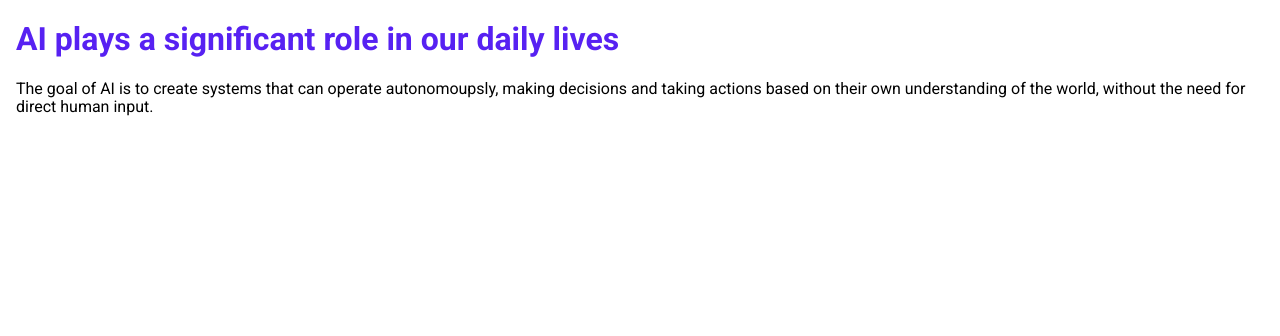
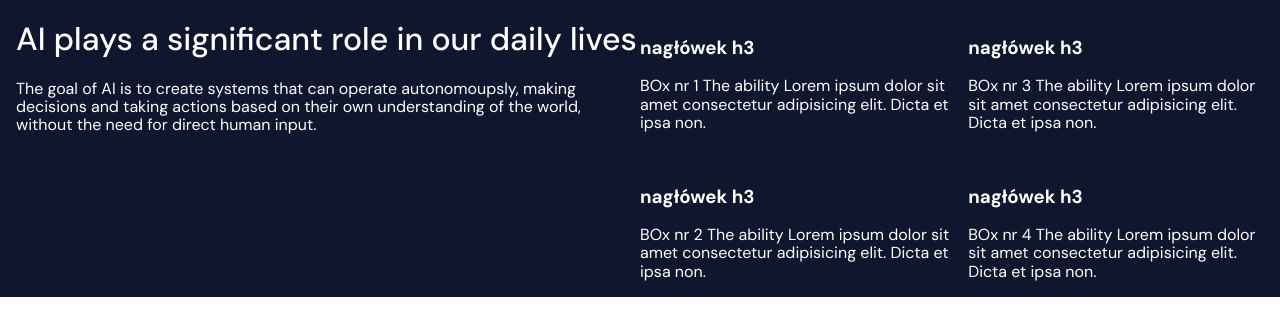
Before and after one commit to Korka3/invo_ai, a website built with Vite: page index.html in a window 1280 px wide. Built offline with nearby package versions, Linux system fonts and the light colour scheme.

Commit message:
html structure desktop

```diff
--- a/index.html
+++ b/index.html
@@ -11,15 +11,47 @@
 <!-- In order to start your challenge, remove all the content inside <div id="home-page"></div> and start coding :) -->
 
 <body>
-  <section class="t-areas">
+  <section class="hp-areas">
     <div class="l-container">
-      <div class="t-areas-header">
-        <h1>AI plays a significant role in our daily lives</h1>
-        <p>The goal of AI is to create systems that can operate autonomoupsly, making decisions and taking actions based
-          on their own understanding of the world, without the need for direct human input.</p>
+      <div class="l-row l-row-dt">
+        <div class="l-col l-col--dt50">
+          <h1 class="heading">AI plays a significant role in our daily lives</h1>
+          <p>The goal of AI is to create systems that can operate autonomoupsly, making decisions and taking actions
+            based
+            on their own understanding of the world, without the need for direct human input.
+        </div>
+        <div class="l-col l-col--dt50 l-row">
+          <div class="l-row l-row-tb">
+            <div class="l-col l-col--tb50">
+              <div>
+                <img>
+                <h3>nagłówek h3</h3>
+                <p> BOx nr 1 The ability Lorem ipsum dolor sit amet consectetur adipisicing elit. Dicta et ipsa non.</p>
+              </div>
+              <div>
+                <img>
+                <h3>nagłówek h3</h3>
+                <p> BOx nr 2 The ability Lorem ipsum dolor sit amet consectetur adipisicing elit. Dicta et ipsa non.</p>
+              </div>
+            </div>
+          </div>
+          <div class="l-col l-col--dt50 l-row l-row-tb">
+            <div class="l-col l-col--tb50">
+              <div>
+                <img>
+                <h3>nagłówek h3</h3>
+                <p> BOx nr 3 The ability Lorem ipsum dolor sit amet consectetur adipisicing elit. Dicta et ipsa non.</p>
+              </div>
+              <div>
+                <img>
+                <h3>nagłówek h3</h3>
+                <p> BOx nr 4 The ability Lorem ipsum dolor sit amet consectetur adipisicing elit. Dicta et ipsa non.</p>
+              </div>
+            </div>
+          </div>
+        </div>
+
       </div>
-
-
 
     </div>
   </section>
--- a/package.json
+++ b/package.json
@@ -9,7 +9,7 @@
     "preview": "vite preview"
   },
   "devDependencies": {
-    "gulp": "^3.9.1",
+    "gulp": "^4.0.2",
     "sass": "^1.58.0",
     "vite": "^4.1.0"
   }
--- a/src/global-styles/style.scss
+++ b/src/global-styles/style.scss
@@ -1,22 +1,25 @@
 /// Main Styles File
 /// Here we import all the global Styles files we need for our project.
+
+@import "styles/mixins.scss";
 
 // base
 @import "styles/normalize.scss";
 @import "styles/root.scss";
 @import "styles/fonts.scss";
-// mixins
-@import "tools/mixins.scss";
+
 // layout
 @import "styles/layout/container.scss";
 @import "styles/layout/column.scss";
 @import "styles/layout/row.scss";
 
+@import "styles/headdings.scss";
+
 body {
-  font-family: "Roboto", sans-serif;
+  font-family: "DM sans", sans-serif;
   color: var(--color-primary);
 }
 
 p {
-  color: var(--color-on-surface);
+  color: var(--color-secondary);
 }
--- a/src/global-styles/styles/fonts.scss
+++ b/src/global-styles/styles/fonts.scss
@@ -1,4 +1,5 @@
 /// Main Fonts File
 /// Here we import all the fonts files we need for our project.
 
-@import url('https://fonts.googleapis.com/css2?family=Roboto:ital,wght@0,100;0,300;0,400;0,500;0,700;0,900;1,100;1,300;1,400;1,500;1,700;1,900&display=swap');
+@import url("https://fonts.googleapis.com/css2?family=Roboto:ital,wght@0,100;0,300;0,400;0,500;0,700;0,900;1,100;1,300;1,400;1,500;1,700;1,900&display=swap");
+@import url("https://fonts.googleapis.com/css2?family=DM+Sans:wght@400;500;700&family=Open+Sans:wght@300;400;700&display=swap");
--- /dev/null
+++ b/src/global-styles/styles/headdings.scss
@@ -0,0 +1,13 @@
+.heading {
+  font-size: var(--font-size-2);
+  font-weight: 500;
+
+  @include tablet {
+    font-size: var(--font-size-1);
+    margin-bottom: calc(var(--grid-base) * 1.6);
+  }
+
+  @include desktop {
+    margin-bottom: calc(var(--grid-base) * 2.4);
+  }
+}
--- a/src/global-styles/styles/layout/column.scss
+++ b/src/global-styles/styles/layout/column.scss
@@ -0,0 +1,16 @@
+.l-col {
+  width: 100%;
+
+  &--dt50 {
+    @include desktop {
+      flex: 0 0 50%;
+      max-width: 50%;
+    }
+  }
+  &--tb50 {
+    @include tablet {
+      flex: 0 0 50%;
+      max-width: 50%;
+    }
+  }
+}
--- a/src/global-styles/styles/layout/container.scss
+++ b/src/global-styles/styles/layout/container.scss
@@ -1,11 +1,13 @@
 .l-container {
   margin-left: calc(var(--grid-base) * 1.6);
   margin-right: calc(var(--grid-base) * 1.6);
+  flex-direction: column;
   max-width: 100%;
 
   @include tablet {
     margin-left: calc(var(--grid-base) * 16.9);
     margin-right: calc(var(--grid-base) * 16.9);
+    flex-direction: row;
     max-width: 496px;
   }
 
--- a/src/global-styles/styles/layout/row.scss
+++ b/src/global-styles/styles/layout/row.scss
@@ -0,0 +1,25 @@
+.l-row {
+  display: flex;
+  margin-left: auto;
+  margin-right: auto;
+
+  &--center-y {
+    align-items: center;
+  }
+
+  &-tb {
+    @include tablet {
+      display: flex;
+      margin-left: auto;
+      margin-right: auto;
+    }
+  }
+
+  &-dt {
+    @include desktop {
+      display: flex;
+      margin-left: auto;
+      margin-right: auto;
+    }
+  }
+}
--- a/src/global-styles/styles/root.scss
+++ b/src/global-styles/styles/root.scss
@@ -3,12 +3,33 @@
 /// For examples see Material Design color system: https://m2.material.io/design/color/the-color-system.html
 
 :root {
-  --color-primary: #5721f2;
-  --color-on-surface: #000;
+  //colors
+  --color-primary: #0f162d;
+  --color-primary-1: #ca59ff;
+  --color-primary-2: #607cff;
+  --color-primary-3: #2affff;
+  --color-primary-4: #fff629;
+  --color-secondary: #ffffff;
+  --color-secondary-1: #000000;
+  --color-secondary-2: #272d42;
   // breakpoints
   --bp-tablet: "496px";
   --bp-desktop: "1136px";
   // grid
   --grid-base: 10px;
-  --gutter: 15px;
+  //letter spacing
+  --letter-spacing-base: 0;
+  --letter-spacing-condensed: -0.2%;
+  //font
+  --font-base: "DM Sans";
+  //font-size
+  --font-size-base: 1rem;
+  --font-size-1: 48px;
+  --font-size-2: 32px;
+  --font-size-3: 20px;
+  --font-size-4: 16px;
+  --font-size-5: 14px;
+  //border-radius
+  --rounding-1: 16px;
+  --rounding-2: 24px;
 }
--- /dev/null
+++ b/src/pages/home-page/styles/areas.scss
@@ -0,0 +1,4 @@
+.hp-areas {
+  background-color: var(--color-primary);
+  color: var(--color-secondary);
+}
--- a/src/pages/home-page/styles/home-page.scss
+++ b/src/pages/home-page/styles/home-page.scss
@@ -1,2 +1,4 @@
 /// Homepage Styles File
 /// Here we import all the Styles files we need for our Homepage.
+
+@import "areas.scss";
```
Also changed, not shown: src/global-styles/styles/mixins.scss (renamed from src/global-styles/tools/mixins.scss), src/pages/home-page/styles/tools/mixins.scss (added), 1 other file.
